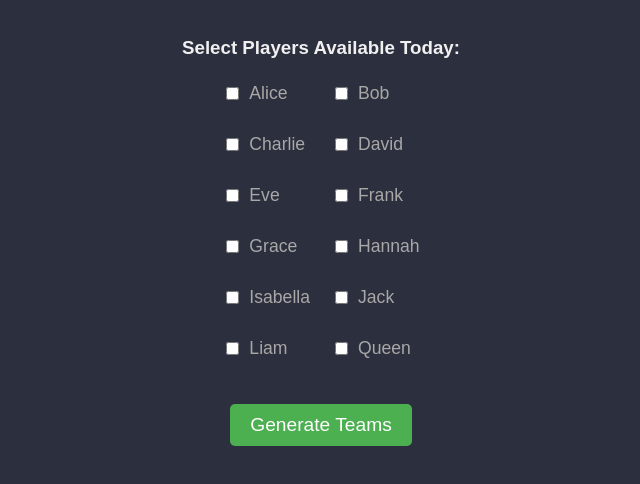
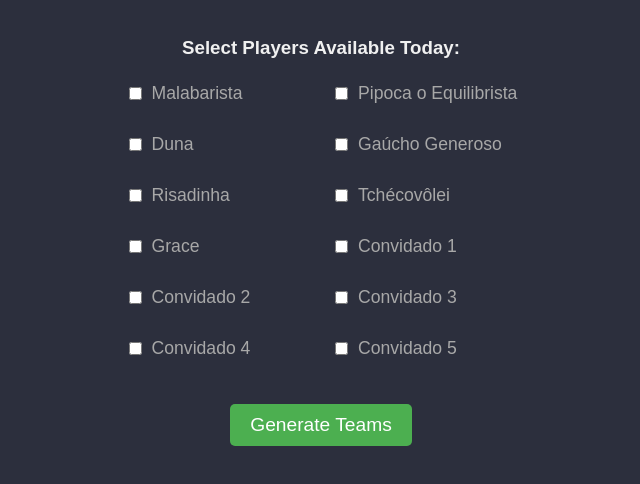
Before and after one commit to jojotmz/jojotmz.github.io, a plain HTML site: page team-generator/index.html in a window 1280 px wide. Shown: the part 198-682 px from the top of the page, without its empty margins (319-959 px from the left). Drawn offline with Linux system fonts and the light colour scheme.

Commit message:
Added proper aliases

```diff
--- a/team-generator/index.html
+++ b/team-generator/index.html
@@ -12,18 +12,18 @@
 <h3>Select Players Available Today:</h3>
 <form id="playerForm">
   <div class="player-selection">
-    <label><input type="checkbox" value="Alice"> Alice</label>
-    <label><input type="checkbox" value="Bob"> Bob</label>
-    <label><input type="checkbox" value="Charlie"> Charlie</label>
-    <label><input type="checkbox" value="David"> David</label>
-    <label><input type="checkbox" value="Eve"> Eve</label>
-    <label><input type="checkbox" value="Frank"> Frank</label>
-    <label><input type="checkbox" value="Grace"> Grace</label>
-    <label><input type="checkbox" value="Hannah"> Hannah</label>
-    <label><input type="checkbox" value="Isabella"> Isabella</label> <!-- New player -->
-    <label><input type="checkbox" value="Jack"> Jack</label> <!-- New player -->
-    <label><input type="checkbox" value="Liam"> Liam</label> <!-- New player -->
-    <label><input type="checkbox" value="queen"> Queen</label> <!-- New player -->
+    <label><input type="checkbox" value="Fofoca o Malabarista"> Malabarista</label>
+    <label><input type="checkbox" value="Pipoca o Equilibirsta"> Pipoca o Equilibrista</label>
+    <label><input type="checkbox" value="Duna"> Duna</label>
+    <label><input type="checkbox" value="Gaúcho Generoso"> Gaúcho Generoso</label>
+    <label><input type="checkbox" value="Risadinha"> Risadinha</label>
+    <label><input type="checkbox" value="Tchécovolêi"> Tchécovôlei</label>
+    <label><input type="checkbox" value="Fritz Müller"> Grace</label>
+    <label><input type="checkbox" value="Convidado 1"> Convidado 1</label>
+    <label><input type="checkbox" value="Convidado 2"> Convidado 2</label> <!-- New player -->
+    <label><input type="checkbox" value="Convidado 3"> Convidado 3</label> <!-- New player -->
+    <label><input type="checkbox" value="Convidado 4"> Convidado 4</label> <!-- New player -->
+    <label><input type="checkbox" value="Convidado 5"> Convidado 5</label> <!-- New player -->
   </div>
 </form>
 
```
